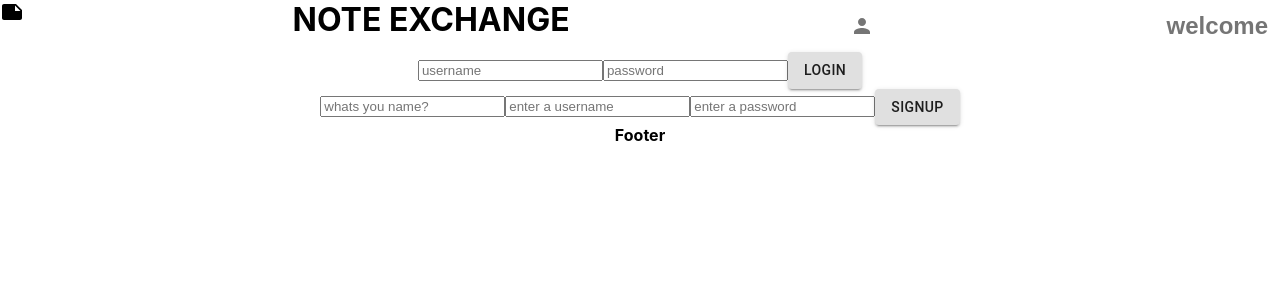
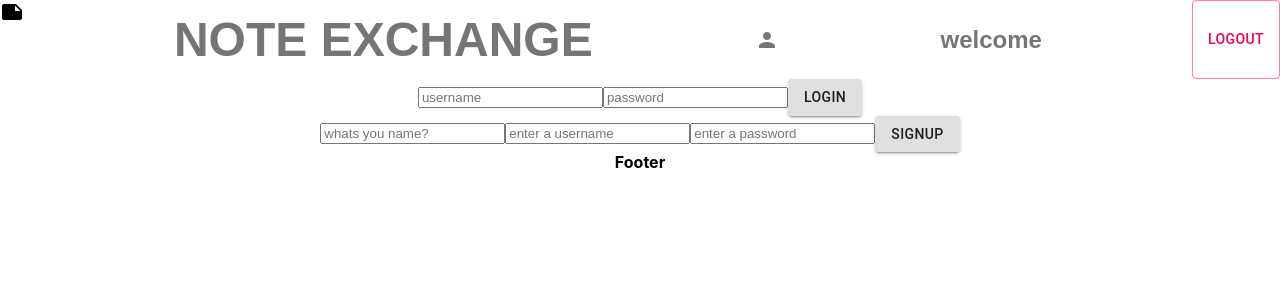
Before and after one commit to wyounis25/Note-Exchange-Frontend, a React (Create React App) app: page / in a window 1280 px wide. Shown: the top 300 px of the page. Built offline with nearby package versions, Linux system fonts and the light colour scheme; no server answers.

Commit message:
fixed routes

```diff
--- a/src/components/Navbar.js
+++ b/src/components/Navbar.js
@@ -4,9 +4,10 @@ import PersonSharpIcon from '@material-ui/icons/PersonSharp';
 import IconButton from '@material-ui/core/IconButton';
 import NoteIcon from '@material-ui/icons/Note';
 import { useHistory } from 'react-router-dom';
+import { Button } from '@material-ui/core';
 
 function Navbar() {
-	const history = useHistory()
+	const history = useHistory();
 	const user = JSON.parse(localStorage.getItem('userInfo'));
 
 	const goToProfile = () => {
@@ -14,17 +15,33 @@ function Navbar() {
 		history.push(path);
 	};
 
+	const handleSession = () => {
+		localStorage.clear();
+		let path = `/`;
+		history.push(path);
+	};
+
+	const goHome = () => {
+		let path = `/home`;
+		history.push(path);
+	};
+
 	return (
 		<div className="navbar">
 			<NoteIcon className="navbar__logo" />
-			<h1>NOTE EXCHANGE</h1>
+			<IconButton>
+				<h1 onClick={goHome}>NOTE EXCHANGE</h1>
+			</IconButton>
 			{/* <h3>{user.name}</h3> */}
 			<IconButton>
 				<PersonSharpIcon className="navbar__user" />
 			</IconButton>
 			<IconButton onClick={goToProfile}>
-	<h4>{user? user.name : "welcome"}</h4>
+				<h4>{user ? user.name : 'welcome'}</h4>
 			</IconButton>
+			<Button onClick={handleSession} variant="outlined" color="secondary">
+				LOGOUT
+			</Button>
 		</div>
 	);
 }
```
